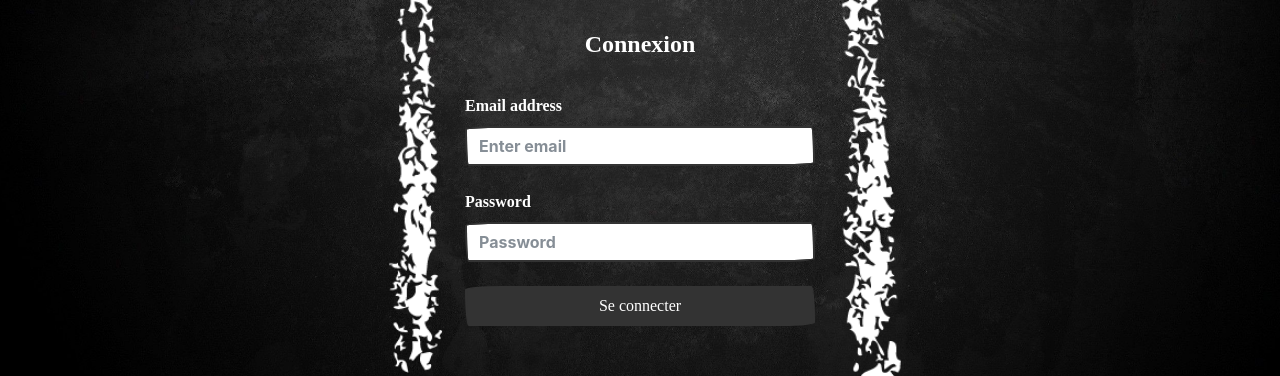
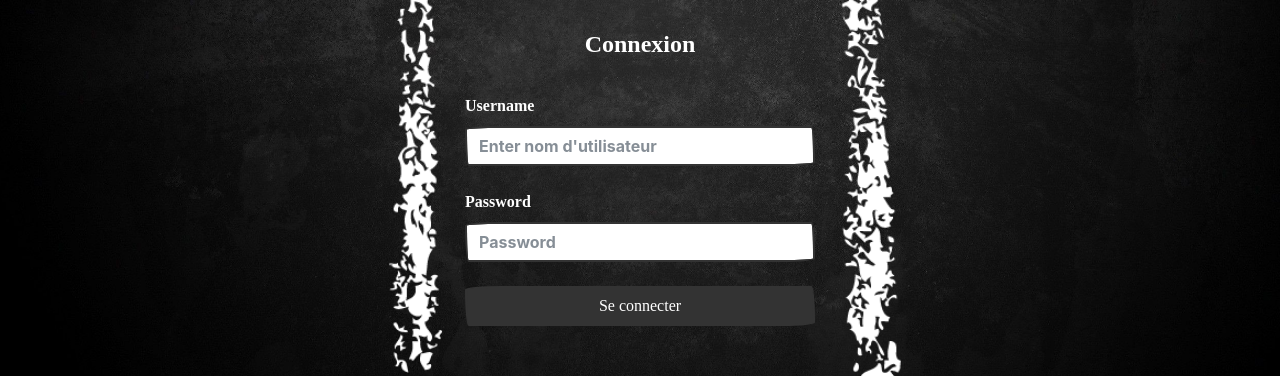
Before and after one commit to abonnet-pro/Quizz_front, a React (Create React App) app: page /login in a window 1280 px wide. Shown: the part 224-600 px from the top of the page. Built offline with nearby package versions, Linux system fonts and the light colour scheme; a web font is replaced by a local one.

Commit message:
Ajout api connexion/inscription

```diff
--- a/package.json
+++ b/package.json
@@ -7,6 +7,7 @@
     "@testing-library/react": "^13.4.0",
     "@testing-library/user-event": "^13.5.0",
     "aos": "^2.3.4",
+    "axios": "^1.1.3",
     "react": "^18.2.0",
     "react-dom": "^18.2.0",
     "react-router-dom": "^6.4.3",
--- a/src/App.js
+++ b/src/App.js
@@ -12,6 +12,9 @@ import { useState } from 'react';
 import Login from './pages/Login';
 import Signup from './pages/Signup';
 import Leaderboard from './pages/Leaderboard';
+import Logout from "./pages/Logout";
+import { ToastContainer, toast } from 'react-toastify';
+import 'react-toastify/dist/ReactToastify.css';
 
 function App() {
   const [user, setUser] = useState(getLocalStorage(USER_KEY))
@@ -31,14 +34,13 @@ function App() {
     <img className='gribouillis2' src={Gribouillis2} alt='gribouillis' />
     <img className='gribouillis3' src={Gribouillis3} alt='gribouillis' />
     <img className='gribouillis4' src={Gribouillis4} alt='gribouillis' />
+      <ToastContainer hideProgressBar/>
     <div className='container'>
     <Routes>
-      {/* Route principale */}
       <Route path='/' element={<Home />} />
-      {/* Routes Authentification */}
       <Route path='/login' element={<Login />} />
       <Route path='/signup' element={<Signup />} />
-      {/* Routes générales */}
+      <Route path="/signout" element={ <Logout setUser={ setUser }/> }/>
       <Route path='/leaderboard' element={<Leaderboard />} />
     </Routes>
     </div>
--- a/src/components/Header.js
+++ b/src/components/Header.js
@@ -1,6 +1,7 @@
 import React from 'react'
 import { Link } from 'react-router-dom'
 import Logo from '../assets/logo.png'
+import {contextPrototype} from "../services/usersContext.service";
 
 export default function Header() {
   return (
@@ -27,16 +28,24 @@ export default function Header() {
       <div className="navbar-nav me-auto">
         <div className="nav-item dropdown">
             <Link className="nav-link dropdown-toggle" data-bs-toggle="dropdown" href="#" role="button" aria-haspopup="true" aria-expanded="false">Profil</Link>
-          <div className="dropdown-menu">
+            <div className="dropdown-menu dropdown">
               <Link to="/my-account" className="dropdown-item" href="#">Mon compte</Link>
               <Link to='/my-results' className="dropdown-item" href="#">Mes résultats</Link>
               <div className="dropdown-divider"></div>
-            <Link to="signout" className="dropdown-item" href="#">Déconnexion</Link>
+              <Link to="/signout" className="dropdown-item" href="#">Déconnexion</Link>
             </div>
           </div>
         </div>
+        {
+          contextPrototype.user ?
+              <>
+              </>
+              :
+              <>
                 <Link to='/login' className="btn btn-outline-light me-sm-2" type="submit">Connexion</Link>
                 <Link to='/signup' className="btn btn-secondary my-2 my-sm-0" type="submit">Inscription</Link>
+              </>
+        }
       </form>
     </div>
   </div>
--- a/src/pages/Login.js
+++ b/src/pages/Login.js
@@ -1,23 +1,69 @@
-import React from 'react'
+import React, {useEffect, useState} from 'react'
+import {useNavigate} from "react-router-dom";
+import axios from "axios";
+import {setLocaleStorage, USER_KEY} from "../services/localStorage.service";
+import {contextPrototype} from "../services/usersContext.service";
+import {handleError} from "../services/error.service";
+import {API} from "../services/url.service";
 
 export default function Login() {
+
+  const [form, setForm] = useState({ username: '', password: '' });
+  const navigate = useNavigate();
+
+  const handleChange = (event) => {
+    const key = event.target.name
+    const value = event.target.value
+    setForm({ ...form, [key]: value })
+  }
+
+  const handleSubmit = (event) => {
+    event.preventDefault();
+
+    const user = {
+      username: form.username,
+      password: form.password
+    }
+
+    axios.post(`${API}/signin`, user)
+        .then((result) => {
+          localStorage.clear();
+          setLocaleStorage(USER_KEY, result.data)
+          contextPrototype.setUser(result.data);
+            navigate('/');
+        })
+        .catch(error => handleError(error));
+  }
+
+  const checkAuth = () => {
+    if(contextPrototype.user) {
+      navigate('/');
+    }
+  }
+
+  useEffect(checkAuth, []);
+
   return (
     <>
       <div className="back-box-login">
         <div className='box-login'>
           <legend>Connexion</legend>
-    <div class="form-group">
-      <label for="exampleInputEmail1" class="form-label mt-4">Email address</label>
-      <input type="email" class="form-control" id="exampleInputEmail1" aria-describedby="emailHelp" placeholder="Enter email" />
+          <form onSubmit={ handleSubmit }>
+            <div className="form-group">
+              <label htmlFor="username" className="form-label mt-4">Username</label>
+              <input type="text" className="form-control" name="username" aria-describedby="emailHelp"
+                     placeholder="Enter nom d'utilisateur" value={ form.username } onChange={ handleChange } required/>
             </div>
-    <div class="form-group">
-      <label for="exampleInputPassword1" class="form-label mt-4">Password</label>
-      <input type="password" class="form-control" id="exampleInputPassword1" placeholder="Password" />
+            <div className="form-group">
+              <label htmlFor="password" className="form-label mt-4">Password</label>
+              <input type="password" className="form-control" name="password" placeholder="Password"
+                    value={ form.password } onChange={ handleChange } required/>
             </div>
-    <br />
-    <div class="form-group">
-    <button type="submit" class="btn btn-primary w-100">Se connecter</button>
+            <br/>
+            <div className="form-group">
+              <button type="submit" className="btn btn-primary w-100">Se connecter</button>
             </div>
+          </form>
         </div>
       </div>
     </>
--- /dev/null
+++ b/src/pages/Logout.js
@@ -0,0 +1,18 @@
+import {useEffect} from "react";
+import {useNavigate} from "react-router-dom";
+import {contextPrototype} from "../services/usersContext.service";
+
+export default function Logout({ setUser }) {
+
+    const navigate = useNavigate();
+
+    const logout = () => {
+        localStorage.clear();
+        setUser('');
+        contextPrototype.user = '';
+        contextPrototype.setUser = '';
+        navigate('/');
+    }
+
+    useEffect(logout, []);
+}
--- a/src/pages/Signup.js
+++ b/src/pages/Signup.js
@@ -1,31 +1,76 @@
-import React from 'react'
+import React, {useState} from 'react'
+import {useNavigate} from "react-router-dom";
+import axios from "axios";
+import {API} from "../services/url.service";
+import {setLocaleStorage, USER_KEY} from "../services/localStorage.service";
+import {contextPrototype} from "../services/usersContext.service";
+import {handleError} from "../services/error.service";
+import {toast} from "react-toastify";
 
 export default function Signup() {
+
+  const [form, setForm] = useState({ username: '', email: '', password: '', confirm: '' });
+  const navigate = useNavigate();
+
+  const handleChange = (event) => {
+    const key = event.target.name
+    const value = event.target.value
+    setForm({ ...form, [key]: value })
+  }
+
+  const handleSubmit = (event) => {
+    event.preventDefault();
+
+    const user = {
+      username: form.username,
+      password: form.password,
+      email: form.email
+    }
+
+    axios.post(`${API}/signup`, user)
+        .then((result) => {
+          localStorage.clear();
+          setLocaleStorage(USER_KEY, result.data)
+          contextPrototype.setUser(result.data);
+          navigate('/');
+          toast.success("Inscription validée")
+        })
+        .catch(error => handleError(error));
+  }
+
+  function formValid() {
+    return form.email !== '' && form.username !== '' && form.password !== '' && form.password === form.confirm
+  }
+
   return (
     <>
     <div className="back-box-signup">
       <div className='box-signup'>
         <legend>Inscription</legend>
-    <div class="form-group">
-      <label for="exampleInputEmail1" class="form-label mt-4">Nom d'utilisateur</label>
-      <input type="email" class="form-control" id="exampleInputEmail1" aria-describedby="emailHelp" placeholder="Username" />
+        <form onSubmit={ handleSubmit }>
+          <div className="form-group">
+            <label htmlFor="username" className="form-label mt-4">Nom d'utilisateur</label>
+            <input type="text" className="form-control" name="username" aria-describedby="emailHelp"
+                   placeholder="Username" value={ form.username } onChange={ handleChange }/>
           </div>
-    <div class="form-group">
-      <label for="exampleInputEmail1" class="form-label mt-4">Email address</label>
-      <input type="email" class="form-control" id="exampleInputEmail1" aria-describedby="emailHelp" placeholder="Email" />
+          <div className="form-group">
+            <label htmlFor="email" className="form-label mt-4">Email address</label>
+            <input type="email" className="form-control" name="email" aria-describedby="emailHelp"
+                   placeholder="Email" value={ form.email } onChange={ handleChange }/>
           </div>
-    <div class="form-group">
-      <label for="exampleInputPassword1" class="form-label mt-4">Mot de passe</label>
-      <input type="password" class="form-control" id="exampleInputPassword1" placeholder="Mot de passe" />
+          <div className="form-group">
+            <label htmlFor="password" className="form-label mt-4">Mot de passe</label>
+            <input type="password" className="form-control" name="password" placeholder="Mot de passe" value={ form.password } onChange={ handleChange }/>
           </div>
-    <div class="form-group">
-      <label for="exampleInputPassword1" class="form-label mt-4">Confirmez votre mot de passe</label>
-      <input type="password" class="form-control" id="exampleInputPassword1" placeholder="Mot de passe" />
+          <div className="form-group">
+            <label htmlFor="confirm" className="form-label mt-4">Confirmez votre mot de passe</label>
+            <input type="password" className="form-control" name="confirm" placeholder="Mot de passe" value={ form.confirm } onChange={ handleChange }/>
           </div>
-    <br />
-    <div class="form-group">
-    <button type="submit" class="btn btn-primary w-100">Se connecter</button>
+          <br/>
+          <div className="form-group">
+            <button type="submit" className={"btn btn-primary w-100 " + (!formValid() ? "disabled" : "")}>Se connecter</button>
           </div>
+        </form>
       </div>
     </div>
     </>
--- a/src/services/url.service.js
+++ b/src/services/url.service.js
@@ -1 +1 @@
-export const API = 'https://localhost:8080'
+export const API = 'http://localhost:8080'
```
Also changed, not shown: 1 other file (tests, documents, lock files or other folders). Lines whose indentation alone changed are shown as unchanged.
